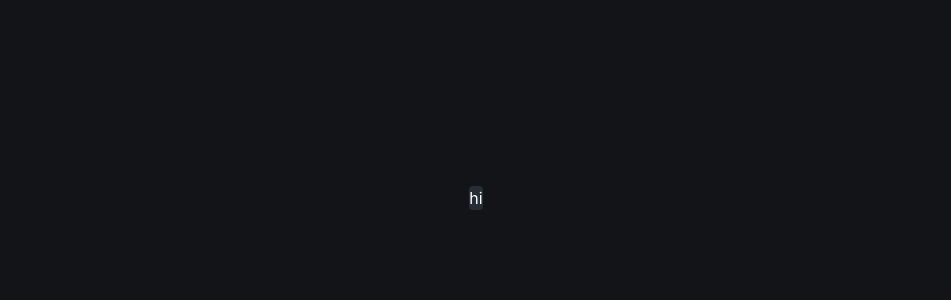
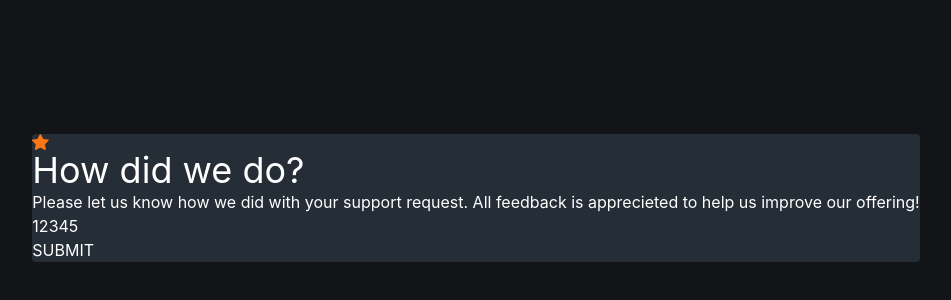
Before and after one commit to gzampakikas/interactive-rating-component-main, a React (Vite) app: page / in a window 1280 px wide. Shown: the part 202-502 px from the top of the page, without its empty margins (164-1115 px from the left). Built offline with nearby package versions, Linux system fonts and the light colour scheme.

Commit message:
feat: App card structure

```diff
--- a/src/App.tsx
+++ b/src/App.tsx
@@ -1,3 +1,5 @@
+import iconStar from '../images/icon-star.svg';
+
 function App() {
   return (
     <div className="
@@ -7,7 +9,25 @@ function App() {
       rounded-sm
       text-white
     ">
-      hi
+      <img src={iconStar} alt="Icon Star" />
+
+      <span className="text-[hsl(0,100%,100%) text-4xl">How did we do?</span>
+
+      <p>
+        Please let us know how we did with your support
+        request. All feedback is apprecieted to help us
+        improve our offering!
+      </p>
+
+      <div className="btns">
+        <button>1</button>
+        <button>2</button>
+        <button>3</button>
+        <button>4</button>
+        <button>5</button>
+      </div>
+
+      <button>SUBMIT</button>
     </div>
   )
 }
```
